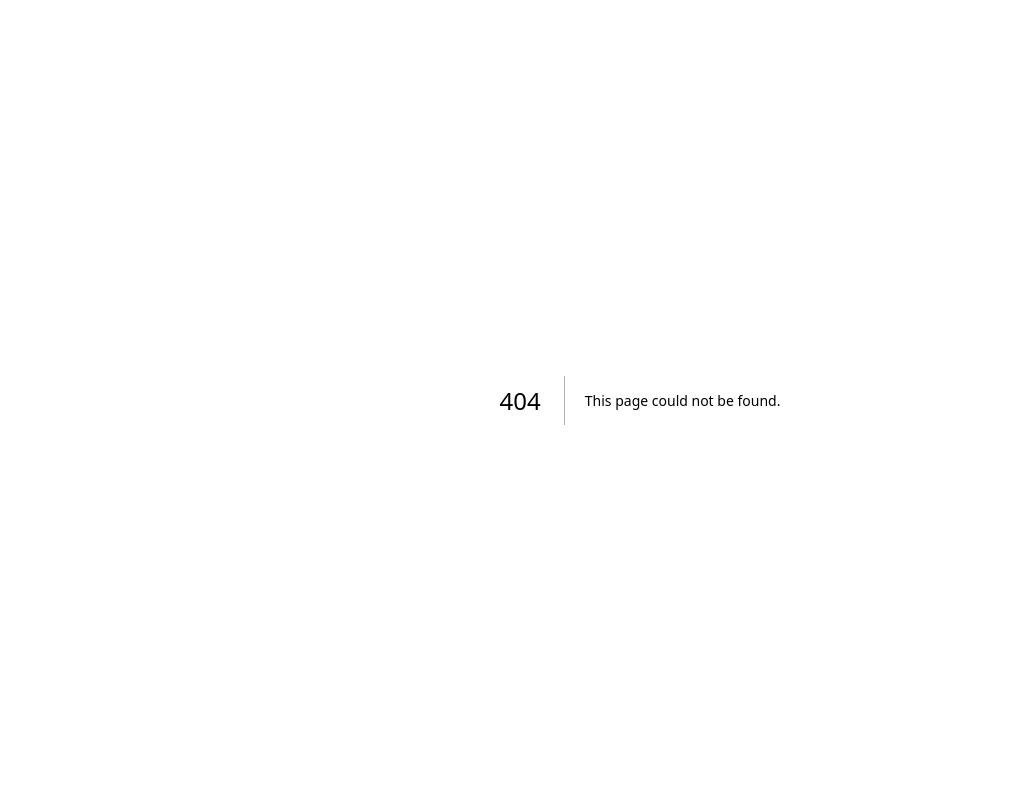
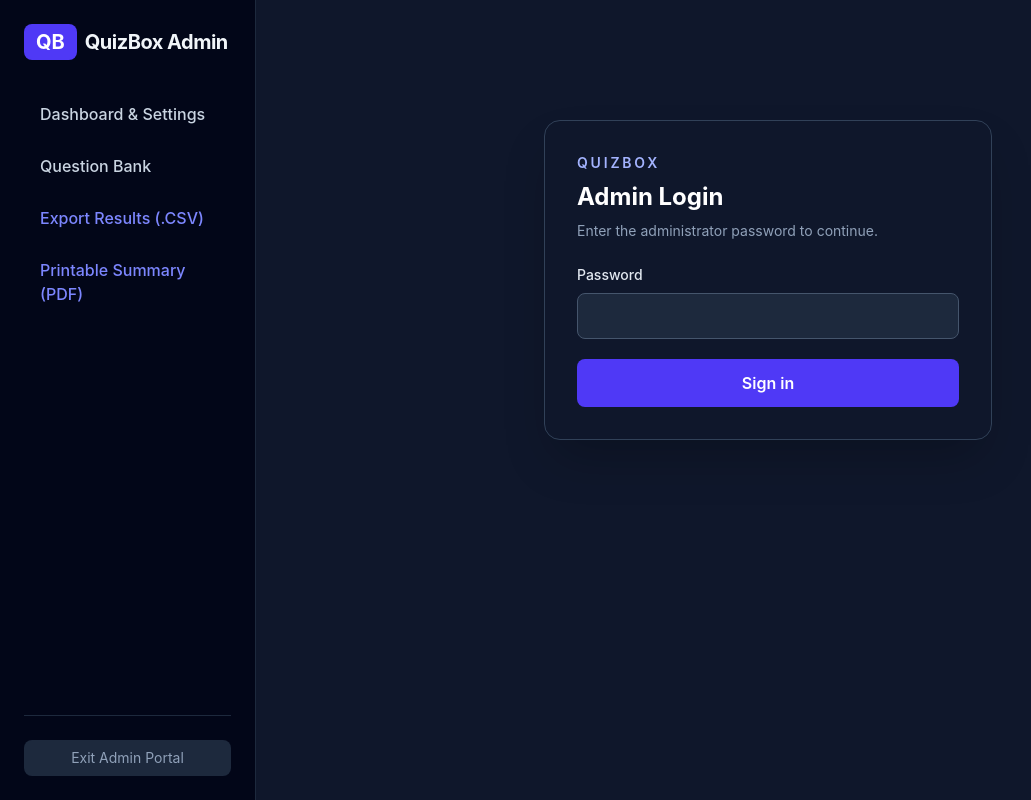
Before and after one commit to projectavsm/QuizBox, a Next.js app: page /admin/login in a window 1280 px wide. Before the commit this address had no page. Shown: the whole page, without its empty margins (0-1031 px from the left). Built offline with nearby package versions, Linux system fonts and the light colour scheme.

Commit message:
feat(auth): add admin login page, API route, and security middleware

```diff
--- /dev/null
+++ b/middleware.ts
@@ -0,0 +1,19 @@
+import { NextRequest, NextResponse } from 'next/server';
+
+export function middleware(request: NextRequest) {
+  if (request.nextUrl.pathname === '/admin/login') {
+    return NextResponse.next();
+  }
+
+  const authCookie = request.cookies.get('quizbox_admin_auth')?.value;
+  if (authCookie !== 'authenticated') {
+    const loginUrl = new URL('/admin/login', request.url);
+    return NextResponse.redirect(loginUrl);
+  }
+
+  return NextResponse.next();
+}
+
+export const config = {
+  matcher: ['/admin/:path*'],
+};
--- /dev/null
+++ b/src/app/admin/login/page.tsx
@@ -0,0 +1,83 @@
+'use client';
+
+import { FormEvent, useState } from 'react';
+import { useRouter } from 'next/navigation';
+
+interface LoginResponse {
+  success?: boolean;
+  message?: string;
+}
+
+export default function AdminLoginPage() {
+  const router = useRouter();
+  const [password, setPassword] = useState('');
+  const [error, setError] = useState<string | null>(null);
+  const [isLoading, setIsLoading] = useState(false);
+
+  async function handleSubmit(event: FormEvent<HTMLFormElement>) {
+    event.preventDefault();
+    setError(null);
+    setIsLoading(true);
+
+    try {
+      const response = await fetch('/api/admin/login', {
+        method: 'POST',
+        headers: { 'Content-Type': 'application/json' },
+        body: JSON.stringify({ password }),
+      });
+      const result = (await response.json()) as LoginResponse;
+
+      if (!response.ok || !result.success) {
+        setError(result.message || 'Invalid password');
+        return;
+      }
+
+      router.push('/admin');
+      router.refresh();
+    } catch {
+      setError('Unable to sign in right now. Please try again.');
+    } finally {
+      setIsLoading(false);
+    }
+  }
+
+  return (
+    <main className="flex min-h-[60vh] items-center justify-center">
+      <section className="w-full max-w-md rounded-2xl border border-slate-700 bg-slate-900 p-6 shadow-2xl sm:p-8">
+        <div className="mb-6 space-y-2">
+          <p className="text-sm font-semibold uppercase tracking-[0.2em] text-indigo-300">QuizBox</p>
+          <h1 className="text-2xl font-bold text-white">Admin Login</h1>
+          <p className="text-sm text-slate-400">Enter the administrator password to continue.</p>
+        </div>
+
+        <form onSubmit={handleSubmit} className="space-y-5">
+          <label className="block text-sm font-medium text-slate-200">
+            Password
+            <input
+              required
+              type="password"
+              value={password}
+              onChange={(event) => setPassword(event.target.value)}
+              autoComplete="current-password"
+              className="mt-2 w-full rounded-lg border border-slate-600 bg-slate-800 px-4 py-3 text-white outline-none transition focus:border-indigo-400 focus:ring-2 focus:ring-indigo-400/30"
+            />
+          </label>
+
+          {error && (
+            <p role="alert" className="rounded-lg border border-red-400/40 bg-red-950/50 px-4 py-3 text-sm font-medium text-red-200">
+              {error}
+            </p>
+          )}
+
+          <button
+            type="submit"
+            disabled={isLoading}
+            className="w-full rounded-lg bg-indigo-600 px-4 py-3 font-semibold text-white transition hover:bg-indigo-500 disabled:cursor-not-allowed disabled:opacity-60"
+          >
+            {isLoading ? 'Signing in...' : 'Sign in'}
+          </button>
+        </form>
+      </section>
+    </main>
+  );
+}
--- /dev/null
+++ b/src/app/api/admin/login/route.ts
@@ -0,0 +1,33 @@
+import { NextResponse } from 'next/server';
+
+interface LoginBody {
+  password?: unknown;
+}
+
+export async function POST(request: Request) {
+  let body: LoginBody = {};
+
+  try {
+    body = (await request.json()) as LoginBody;
+  } catch {
+    return NextResponse.json({ success: false, message: 'Invalid password' }, { status: 401 });
+  }
+
+  const expectedPassword = process.env.QUIZBOX_ADMIN_SECRET || 'QuizBox@2026#AdminKey';
+  const password = typeof body.password === 'string' ? body.password : '';
+
+  if (password !== expectedPassword) {
+    return NextResponse.json({ success: false, message: 'Invalid password' }, { status: 401 });
+  }
+
+  const response = NextResponse.json({ success: true });
+  response.cookies.set('quizbox_admin_auth', 'authenticated', {
+    httpOnly: true,
+    secure: process.env.NODE_ENV === 'production',
+    sameSite: 'lax',
+    path: '/',
+    maxAge: 28800,
+  });
+
+  return response;
+}
```
